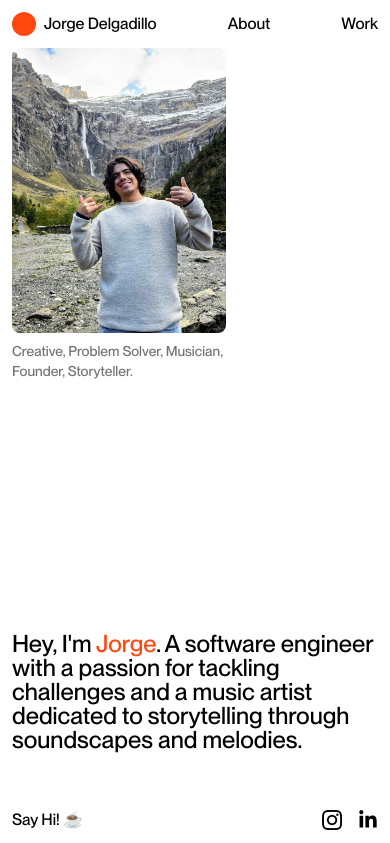
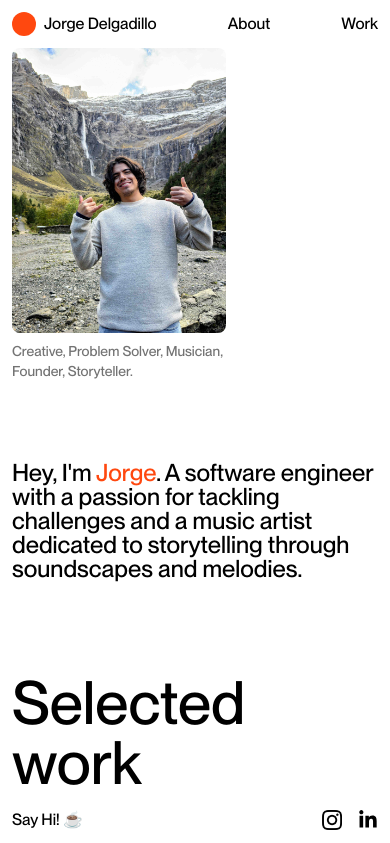
Before and after one commit to jad-delgadillo/dlgdll, a Next.js app: page / in a window 390 px wide. Shown: the top 843 px of the page. Built offline with nearby package versions, Linux system fonts and the light colour scheme.

Commit message:
improved hero section for mobile

```diff
--- a/app/page.tsx
+++ b/app/page.tsx
@@ -8,7 +8,7 @@ export default function Home() {
   return (
     <main className="">
       <div className="flex flex-col items-center justify-center bg-white text-black ">
-        <div className="flex h-screen w-screen flex-col items-center justify-between overflow-auto p-3 md:space-y-40">
+        <div className="flex w-screen flex-col items-center overflow-auto justify-between p-3 md:space-y-40">
           <div className="mt-9 w-full">
             <div className=" w-7/12 md:w-2/12">
               <ImageBlur src={me} />
@@ -20,7 +20,7 @@ export default function Home() {
               </div>
             </div>
           </div>
-          <div className=" pb-20 md:pb-14 ">
+          <div className="py-20 md:pb-14 ">
             <p className="text-2xl font-medium leading-none lg:w-5/6 lg:text-[3rem]">
               {" "}
               Hey, I&apos;m <span className="text-[#FF480F]"> Jorge</span>. A
```
